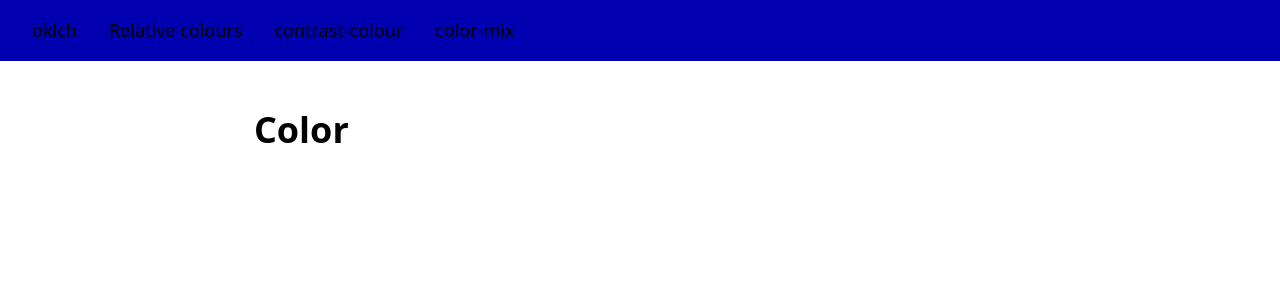
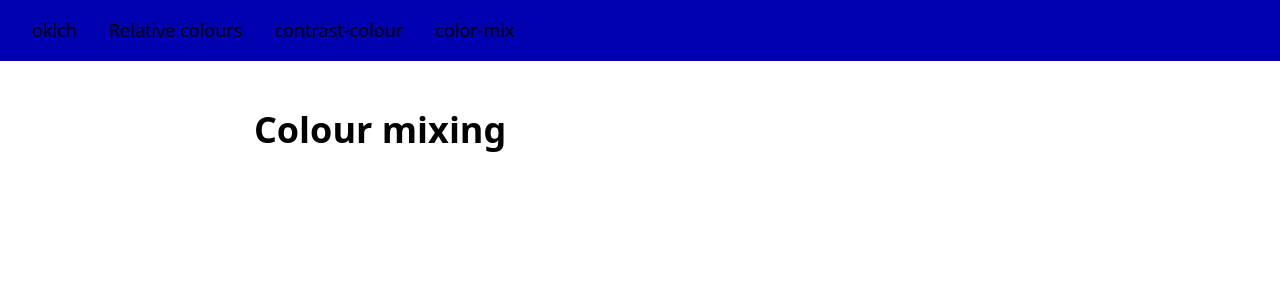
Before and after one commit to ADSmith-0/relative-colours-css, a SvelteKit app: page /color-mix in a window 1280 px wide. Shown: the top 300 px of the page. Built offline with nearby package versions, Linux system fonts and the light colour scheme.

Commit message:
Changed wording

```diff
--- a/src/routes/color-mix/+page.svelte
+++ b/src/routes/color-mix/+page.svelte
@@ -1 +1 @@
-<h1>Color</h1>
+<h1>Colour mixing</h1>
```
